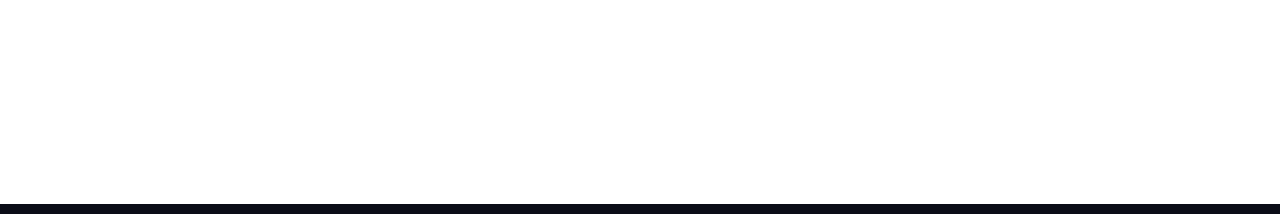
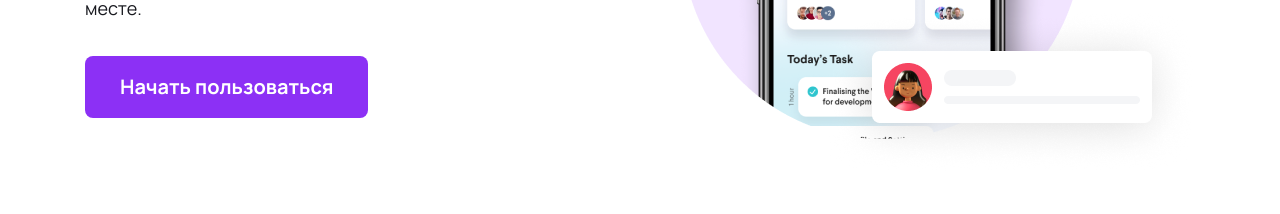
Before and after one commit to FilimonovAlexey/Landing-Task-Tracker, a plain HTML site: page index.html in a window 1280 px wide. Shown: the part 524-738 px from the top of the page. Drawn offline with Linux system fonts and the light colour scheme; the site is published under a folder, as on GitHub Pages, so addresses that start at the root find nothing.

Commit message:
feat: релиз

```diff
--- a/index.html
+++ b/index.html
@@ -46,7 +46,7 @@
                 <a class="button" href="#">Начать пользоваться</a>
             </div>
             <div class="main-img">
-                <img src="/images/header-image.png" alt="Приложение">
+                <img src="./images/header-image.png" alt="Приложение">
             </div>
         </div>
     </main>
```
Also changed, not shown: 1 other file.
